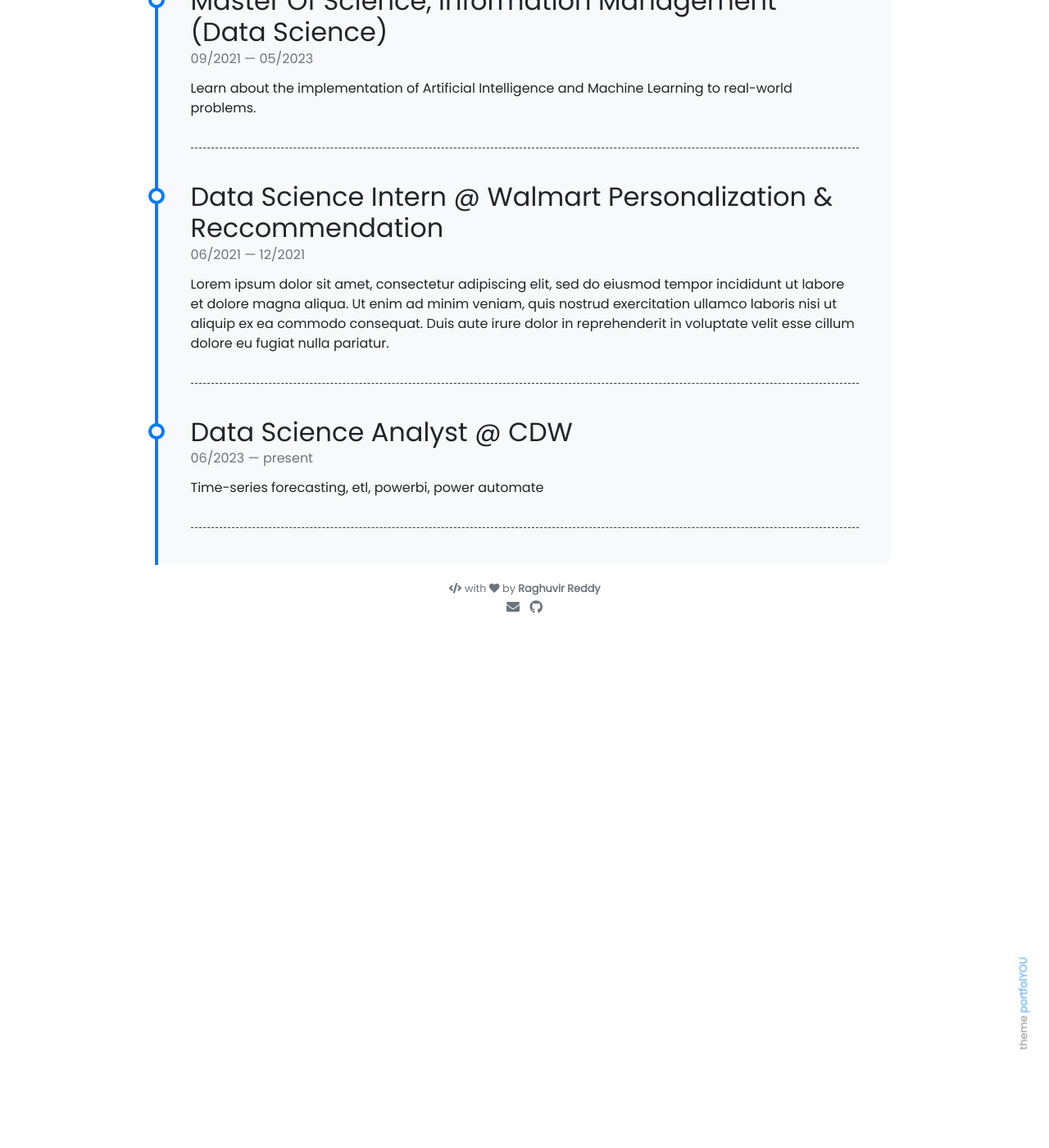
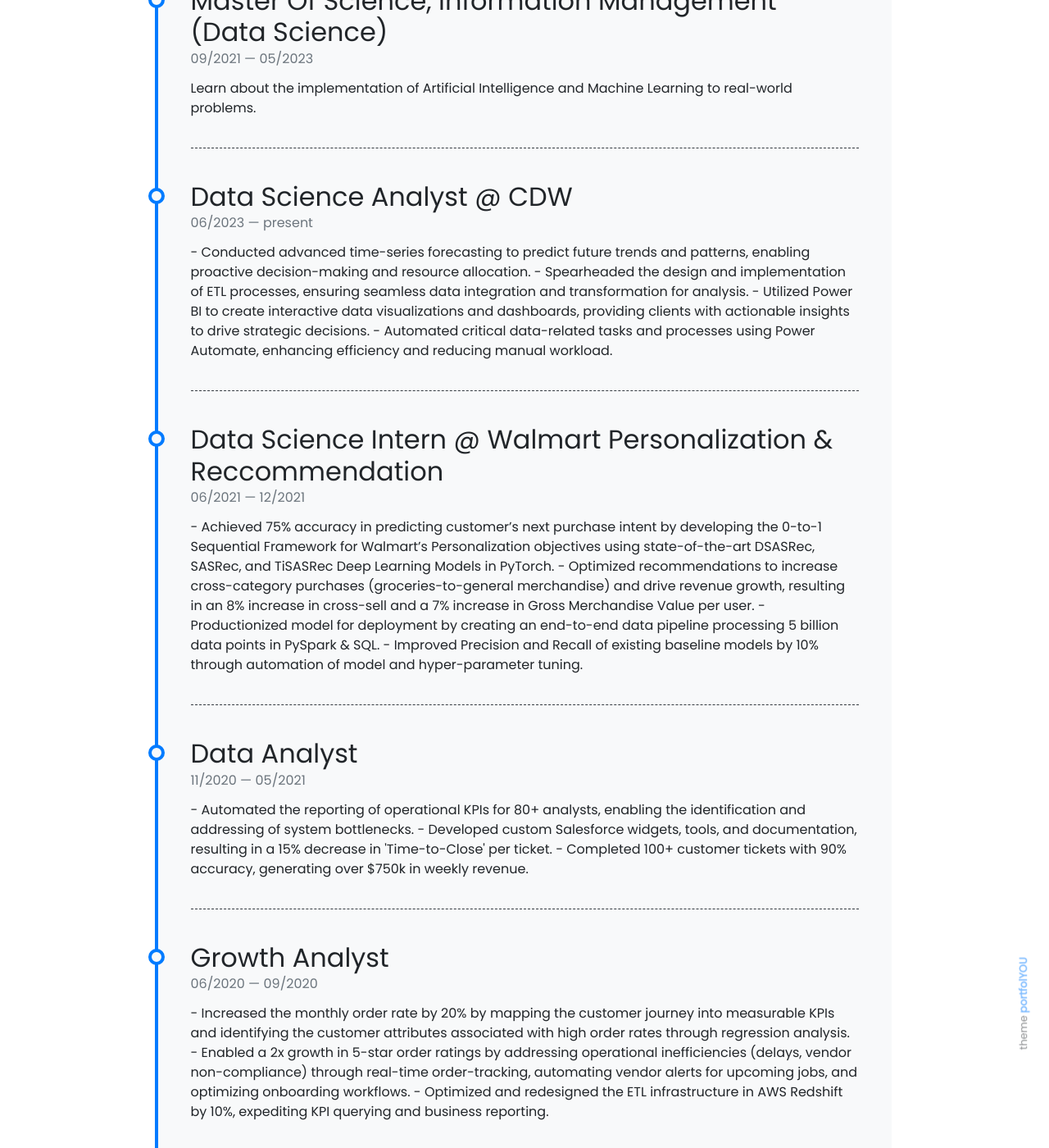
Before and after one commit to raghuvir1/raghuvir1.github.io, a Jekyll site: the page built from pages/about.md, in a window 1280 px wide and 1400 px high, scrolled down 712 px. Shown: the whole window at 82% size. Built offline with Jekyll 4.4.1, drawn with Linux system fonts in a browser that asks for light colours; nearby versions of some CDN libraries; before the commit the page ends 1481 px from its top, so only the background shows below that; some of the changed text lies outside the part shown.

Commit message:
update timeline and skills

```diff
--- a/_data/other-skills.yml
+++ b/_data/other-skills.yml
@@ -3,9 +3,9 @@
   level: Expert
   color: success
 
-- name: ArcGIS
-  percentage: 90
-  level: Expert
+- name: Microsoft Power Automate
+  percentage: 80
+  level: Proficient
   color: success
 
 - name: MS Excel
--- a/_data/programming-skills.yml
+++ b/_data/programming-skills.yml
@@ -1,12 +1,12 @@
 - name: SQL
   percentage: 95
   level: Expert
-  color: danger
+  color: success
 
 - name: Python
   percentage: 80
   level: Proficient
-  color: secondary
+  color: success
 
 - name: R
   percentage: 70
--- a/_data/timeline.yml
+++ b/_data/timeline.yml
@@ -5,18 +5,50 @@
   description: Learn about the implementation of Artificial Intelligence
                 and Machine Learning to real-world problems.
 
-- title: Data Science Intern @ Walmart Personalization & Reccommendation
-  subtitle: Walmart
-  from: 06/2021
-  to: 12/2021
-  description: Lorem ipsum dolor sit amet, consectetur adipiscing elit,
-               sed do eiusmod tempor incididunt ut labore et dolore magna aliqua.
-               Ut enim ad minim veniam, quis nostrud exercitation ullamco laboris
-               nisi ut aliquip ex ea commodo consequat. Duis aute irure dolor in
-               reprehenderit in voluptate velit esse cillum dolore eu fugiat nulla pariatur.
 
 - title: Data Science Analyst @ CDW
   subtitle:
   from: 06/2023
   to: present
-  description: Time-series forecasting, etl, powerbi, power automate
+  description: |
+    - Conducted advanced time-series forecasting to predict future trends and patterns, enabling proactive decision-making and resource allocation.
+    - Spearheaded the design and implementation of ETL processes, ensuring seamless data integration and transformation for analysis.
+    - Utilized Power BI to create interactive data visualizations and dashboards, providing clients with actionable insights to drive strategic decisions.
+    - Automated critical data-related tasks and processes using Power Automate, enhancing efficiency and reducing manual workload.
+
+
+- title: Data Science Intern @ Walmart Personalization & Reccommendation
+  subtitle: Walmart
+  from: 06/2021
+  to: 12/2021
+  description: |
+      - Achieved 75% accuracy in predicting customer’s next purchase intent by developing the 0-to-1 Sequential Framework for Walmart’s Personalization objectives using state-of-the-art DSASRec, SASRec, and TiSASRec Deep Learning Models in PyTorch.
+      - Optimized recommendations to increase cross-category purchases (groceries-to-general merchandise) and drive revenue growth, resulting in an 8% increase in cross-sell and a 7% increase in Gross Merchandise Value per user.
+      - Productionized model for deployment by creating an end-to-end data pipeline processing 5 billion data points in PySpark & SQL.
+      - Improved Precision and Recall of existing baseline models by 10% through automation of model and hyper-parameter tuning.
+
+- title: Data Analyst
+  subtitle: Indeed
+  from: 11/2020
+  to: 05/2021
+  description: |
+    - Automated the reporting of operational KPIs for 80+ analysts, enabling the identification and addressing of system bottlenecks.
+    - Developed custom Salesforce widgets, tools, and documentation, resulting in a 15% decrease in 'Time-to-Close' per ticket.
+    - Completed 100+ customer tickets with 90% accuracy, generating over $750k in weekly revenue.
+
+- title: Growth Analyst
+  subtitle: GetDone
+  from: 06/2020
+  to: 09/2020
+  description: |
+    - Increased the monthly order rate by 20% by mapping the customer journey into measurable KPIs and identifying the customer attributes associated with high order rates through regression analysis.
+    - Enabled a 2x growth in 5-star order ratings by addressing operational inefficiencies (delays, vendor non-compliance) through real-time order-tracking, automating vendor alerts for upcoming jobs, and optimizing onboarding workflows.
+    - Optimized and redesigned the ETL infrastructure in AWS Redshift by 10%, expediting KPI querying and business reporting.
+
+- title: Data Analyst Intern
+  subtitle: LiveStories
+  from: 06/2019
+  to: 12/2019
+  description: |
+    - Saved the Customer Success team 10 hours/week by creating a dashboard in Google Data Studio that facilitates the instantaneous retrieval of customer KPIs stored in Google BigQuery, MongoDB, and Google Analytics databases.
+    - Transformed 500k+ rows of unstructured data into dynamic web reports and interactive visualizations for county and city government websites across the US using Excel and custom HTML/CSS scripts.
```
